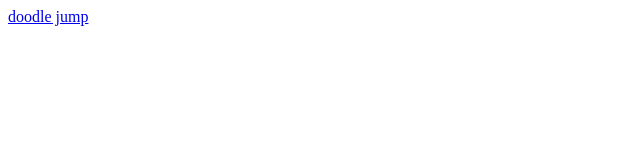
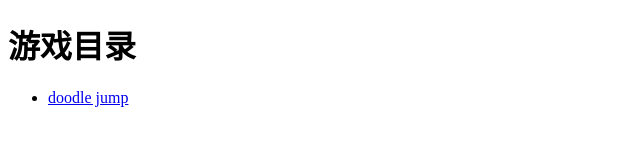
Before and after one commit to lihebi/game, a plain HTML site: page index.html in a window 1280 px wide. Shown: the whole page, without its empty margins (0-640 px from the left). Drawn offline with Linux system fonts and the light colour scheme.

Commit message:
Make index page a little beautiful

```diff
--- a/index.html
+++ b/index.html
@@ -6,6 +6,9 @@
     <title>游戏平台--何必</title>
   </head>
   <body>
-    <a href="doodle_jump">doodle jump</a>
+    <h1>游戏目录</h1>
+    <ul>
+      <li><a href="doodle_jump">doodle jump</a></li>
+    </ul>
   </body>
 </html>
```
